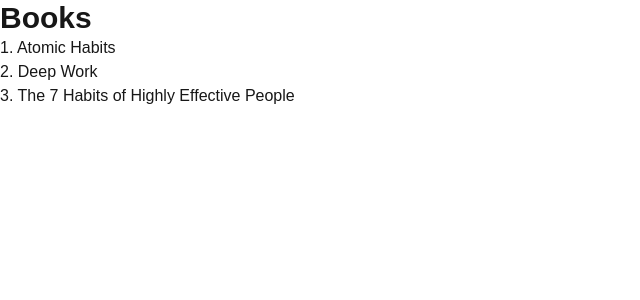
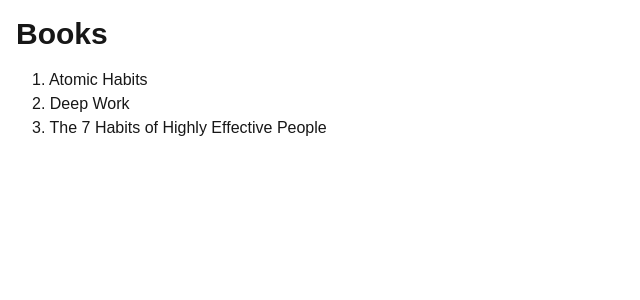
Before and after one commit to pedrotrasfereti/nextjs15-starter, a Next.js app: page /books in a window 1280 px wide. Shown: the top 300 px of the page, without its empty margins (0-640 px from the left). Built offline with nearby package versions, Linux system fonts and the light colour scheme.

Commit message:
feat: add styles to books page

```diff
--- a/app/(root)/books/page.tsx
+++ b/app/(root)/books/page.tsx
@@ -5,10 +5,10 @@
   const data = await response.json();
 
   return (
-    <main>
+    <main className="p-4">
       <h1 className="text-3xl font-black">Books</h1>
 
-      <ul>
+      <ul className="p-4">
         {data.map((book: { id: number, title: string }) => (
           <li key={book.id}>{book.id}. {book.title}</li>
         ))}
```
